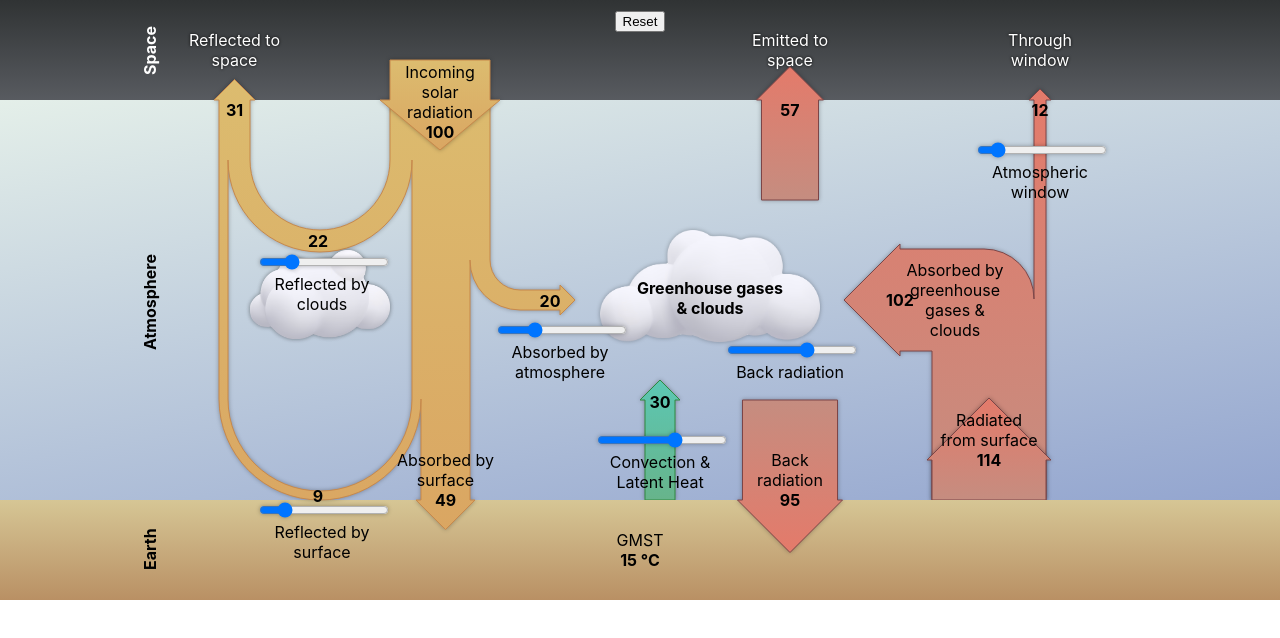
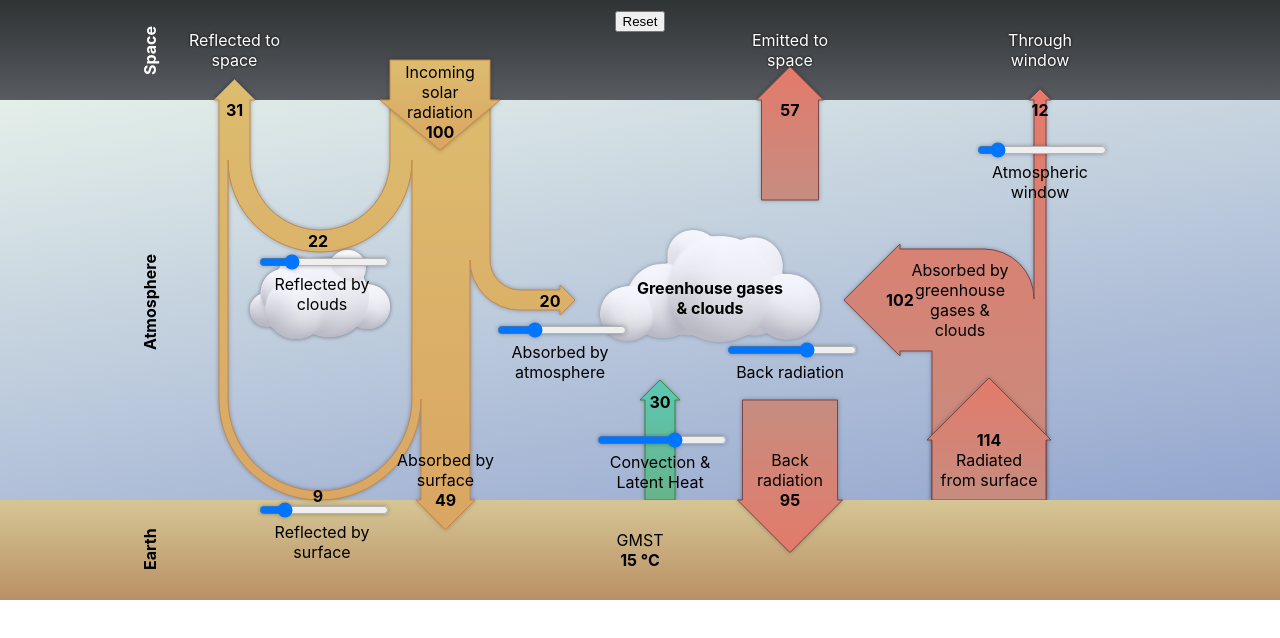
Before and after one commit to craigwalton/ClimateApp, a React (Create React App) app in the folder my-app/: page / in a window 1280 px wide. Shown: the top 638 px of the page. Built offline with nearby package versions, Linux system fonts and the light colour scheme.

Commit message:
Separate radiated from surface labels.

```diff
--- a/my-app/src/App.js
+++ b/my-app/src/App.js
@@ -143,9 +143,11 @@ function App() {
                     <ValueLabel x={650} y={450} label={"Back radiation"} value={backRadiation}/>
                     <LongwaveFromSurfaceArrows x={650} y={50} emitted={lwEmittedFromSurface}
                                                absorbed={lwAbsorbedByAtmosphere} window={atmosphericWindow}/>
-                    <ValueLabel x={900 - lwEmittedFromSurface / 2 + atmosphericWindow / 2} y={410}
-                                label={"Radiated from surface"} value={lwEmittedFromSurface}/>
-                    <Label x={815} y={260} label={"Absorbed by greenhouse gases & clouds"}/>
+                    <Label x={900 - lwEmittedFromSurface / 2 + atmosphericWindow / 2} y={450}
+                                label={"Radiated from surface"}/>
+                    <ValueLabel x={900 - lwEmittedFromSurface / 2 + atmosphericWindow / 2} y={430}
+                                value={lwEmittedFromSurface}/>
+                    <Label x={820} y={260} label={"Absorbed by greenhouse gases & clouds"}/>
                     <ValueLabel x={760} y={290} value={lwAbsorbedByAtmosphere}/>
                     <Label x={900} y={30} label={"Through window"} className={"white-label"}/>
                     <ValueLabel x={900} y={100} value={atmosphericWindow}/>
--- a/my-app/src/components/LongwaveFromSurfaceArrows.js
+++ b/my-app/src/components/LongwaveFromSurfaceArrows.js
@@ -18,12 +18,12 @@ const LongwaveFromSurfaceArrows = ({x, y, emitted, absorbed, window}) => {
                       d={data}/>
                 <path className={"longwave-from-surface-path"}
                       d={`M ${200 + window / 2} 450
-                          l 0 -40
+                          l 0 -60
                           l ${step} 0
                           l ${-emittedArrow} ${-emittedArrow}
                           l ${-emittedArrow} ${emittedArrow}
                           l ${step} 0
-                          l 0 40
+                          l 0 60
                           Z`}/>
             </svg>
         </div>
```
